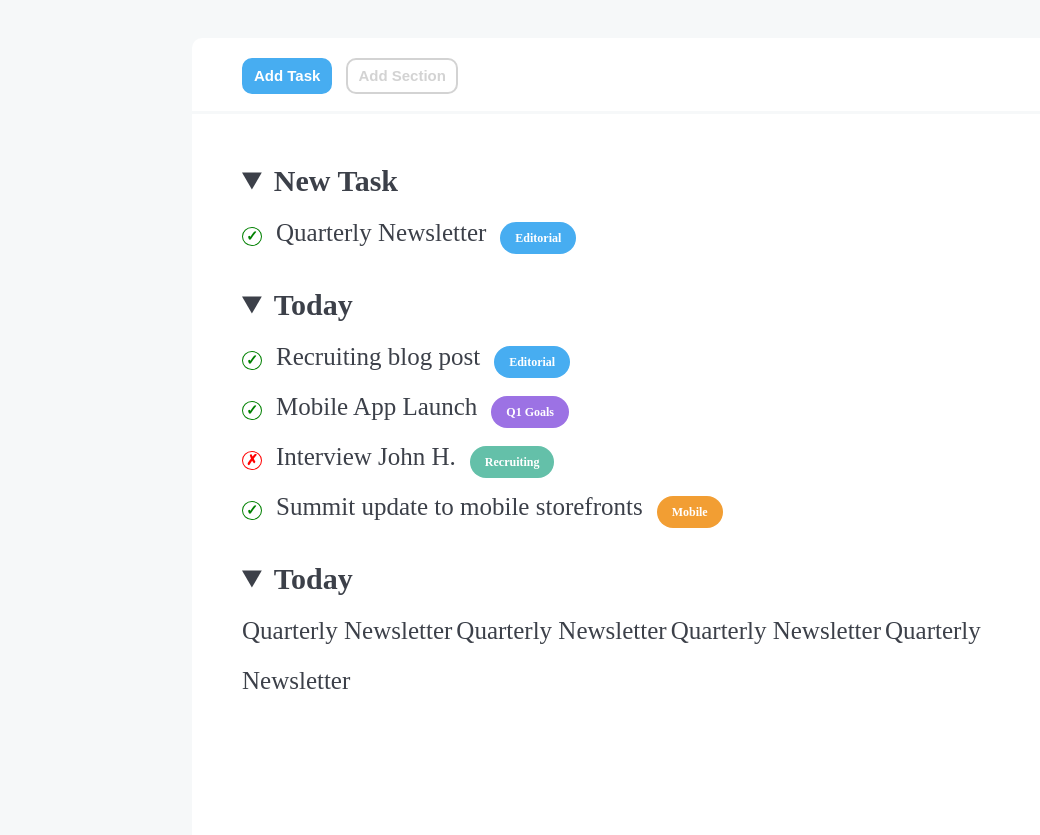
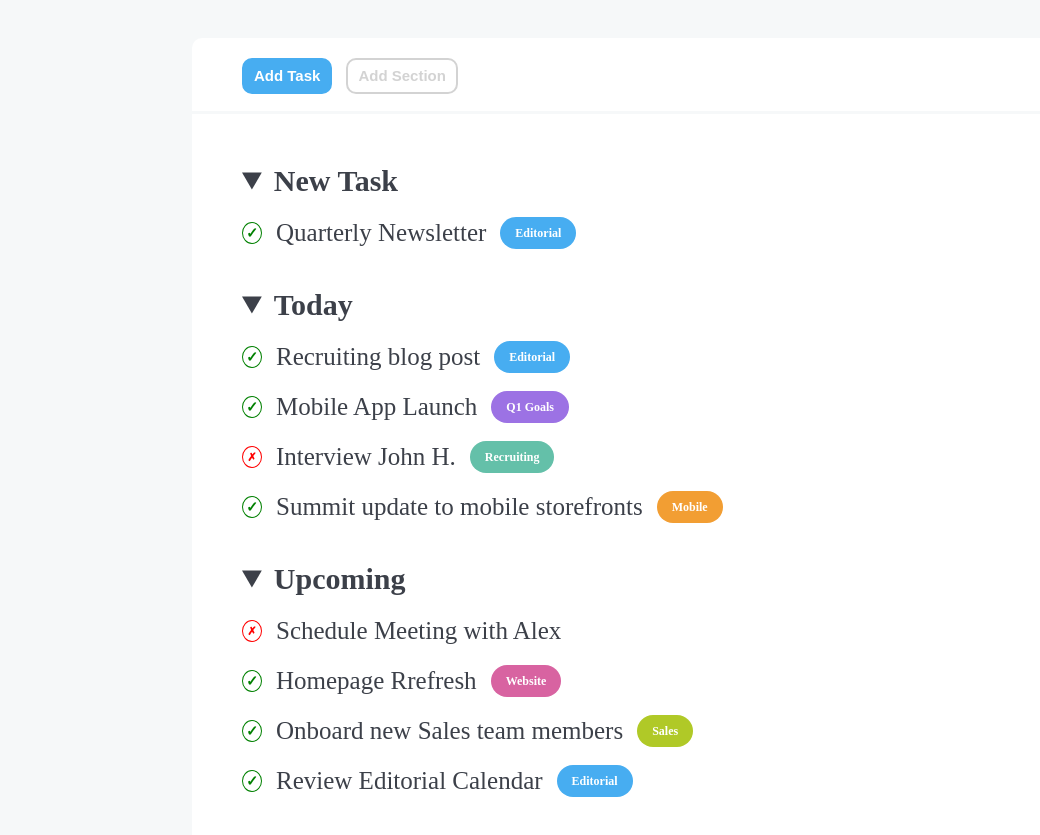
Before and after one commit to VincenzoTavassi/html-css-toboolist, a plain HTML site: page index.html in a window 1280 px wide. Shown: the part 113-948 px from the top of the page, without its empty margins (0-1040 px from the left). Drawn offline with Linux system fonts and the light colour scheme.

Commit message:
raw final commit

```diff
--- a/css/style.css
+++ b/css/style.css
@@ -12,7 +12,7 @@ body {
 
 .container {
     background: #fff;
-    height: 1000px;
+    height: 800px;
     width: 70%;
     margin: 0 auto;
 }
@@ -99,6 +99,7 @@ details > p {
     font-size: 25px;
     display: inline;
     line-height: 50px;
+    vertical-align: middle;
 }
 
 .check {
@@ -106,6 +107,8 @@ details > p {
     border: 1px solid green;
     border-radius: 60%;
     width: 20px;
+    line-height: 20px;
+    vertical-align: middle;
     text-align: center;
     background-color: white;
     display: inline-block;
@@ -120,11 +123,13 @@ details > p {
     border-radius: 60%;
     width: 20px;
     text-align: center;
+    vertical-align: middle;
+    line-height: 20px;
     background-color: white;
     display: inline-block;
     font-weight: 700;
     margin-right: 10px;
-    font-size: 90%;
+    font-size: 70%;
 
 }
 
@@ -161,3 +166,13 @@ details > p {
     background-color: #F29E33;
     content: "Mobile";
 }
+
+.website, .website::after {
+    background-color: #D863A1;
+    content: "Website";
+}
+
+.sales, .sales::after {
+    background-color: #B0C927;
+    content: "Sales";
+}
--- a/index.html
+++ b/index.html
@@ -61,11 +61,33 @@
         </div>
         <div class="upcoming">
         <details open>
-            <summary>Today</summary>
-            <p>Quarterly Newsletter</p>
-            <p>Quarterly Newsletter</p>
-            <p>Quarterly Newsletter</p>
-            <p>Quarterly Newsletter</p>
+            <summary>Upcoming</summary>
+            <div class="cross">
+                &cross;
+            </div>
+            <p>Schedule Meeting with Alex</p>
+            <br>
+            <div class="check">
+                &check;
+            </div>
+            <p>Homepage Rrefresh</p>
+            <div class="tag website">
+            </div>
+            <br>
+            <div class="check">
+                &check;
+            </div>
+            <p>Onboard new Sales team members</p>
+            <div class="tag sales">
+            </div>
+            <br>
+            <div class="check">
+                &check;
+            </div>
+            <p>Review Editorial Calendar</p>
+            <div class="tag editoriale">
+            </div>
+            <br>
         </details>
         </div>
 </div>
```
